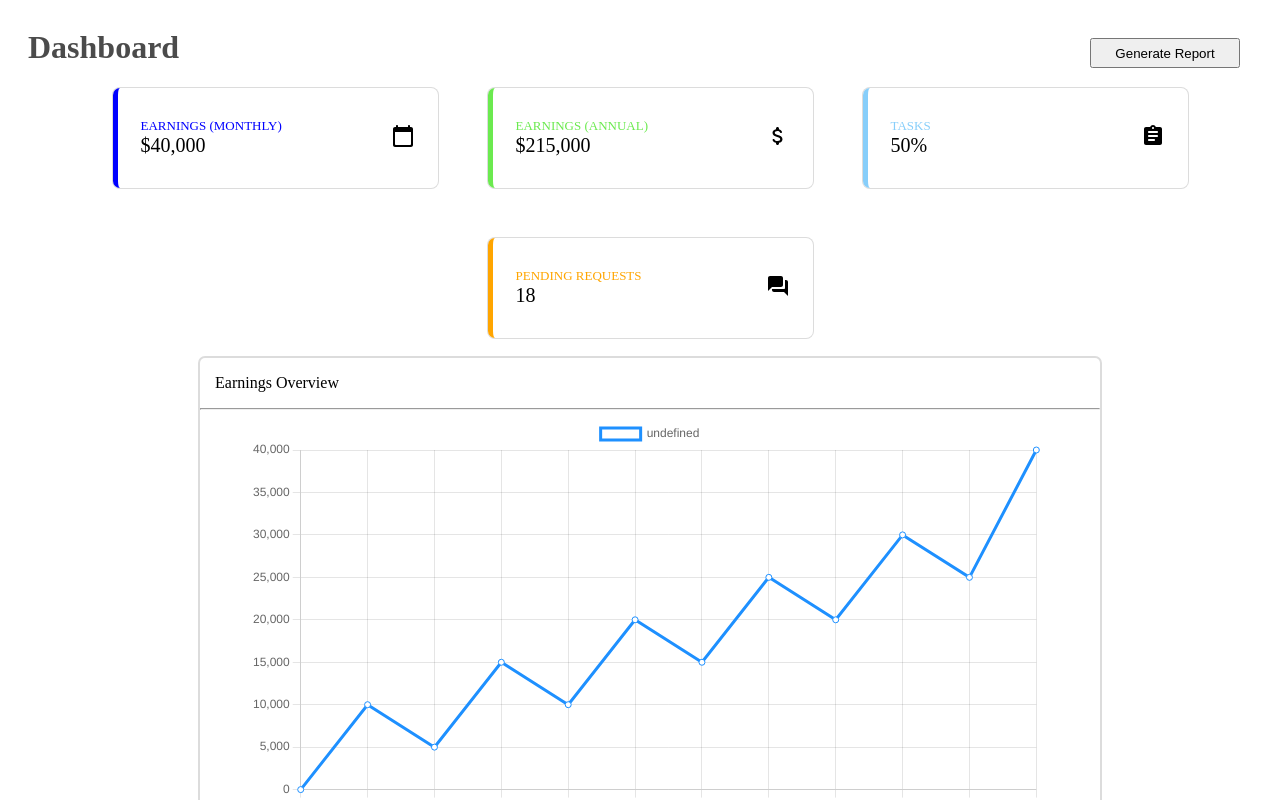
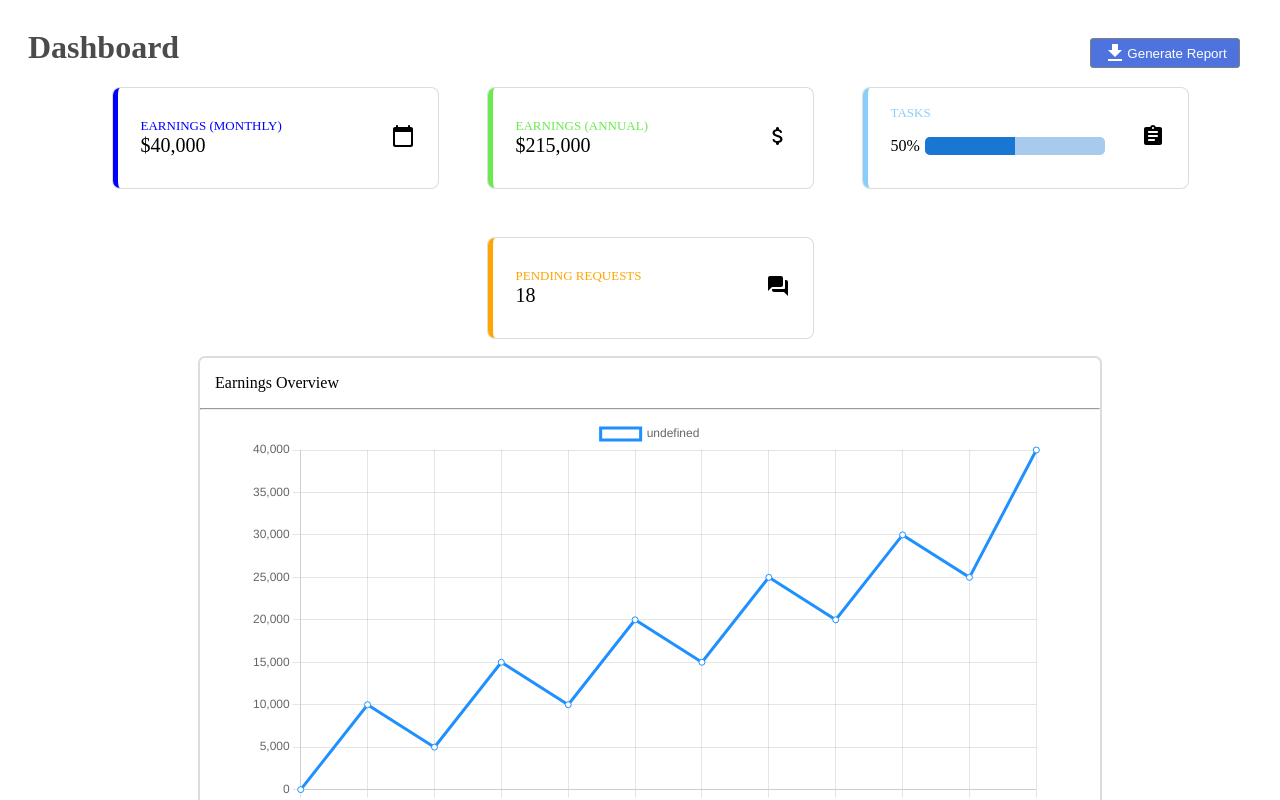
Before and after one commit to jeyachandran17/Dashboard_page, a React (Vite) app: page / in a window 1280 px wide. Shown: the top 800 px of the page. Built offline with nearby package versions, Linux system fonts and the light colour scheme.

Commit message:
alter the page

```diff
--- a/src/App.css
+++ b/src/App.css
@@ -8,6 +8,15 @@
     position: relative;
     left: 20px;
     opacity: 0.7;
+}
+
+.pars{
+    display: flex;
+    gap: 5px;
+}
+.bar{
+    width: 180px;
+    margin-top: 16px;
 }
 
 .dashboard_header{
@@ -24,6 +33,10 @@
     display:flex;
     position: absolute;
     right: 40px;
+    background-color: #4e73df;
+    border: 1px solid gray;
+    border-radius: 3px;
+    color: white;
 }
 
 .box1{
@@ -258,10 +271,6 @@
     /* margin-bottom: 0px; */
 }
 
-.bar1{
-    color: #36b9cc;
-    background-color: #e74a3b;
-}
 
 .project5{
     /* background-color: #36b9cc; */
--- a/src/App.jsx
+++ b/src/App.jsx
@@ -11,6 +11,7 @@ import CalendarTodayRoundedIcon from '@mui/icons-material/CalendarTodayRounded';
 import AttachMoneyRoundedIcon from '@mui/icons-material/AttachMoneyRounded';
 import ForumRoundedIcon from '@mui/icons-material/ForumRounded';
 import { styled } from '@mui/material/styles';
+import DownloadIcon from '@mui/icons-material/Download';
 
 
 ChartJS.register(ArcElement, Tooltip, Legend);
@@ -106,7 +107,7 @@ const datas = {
       <div className="dashboard">
         <div className="dashboard_header">
           <h1 className='head'>Dashboard</h1>
-          <button className='report'>Generate Report</button>
+          <button className='report'><DownloadIcon />Generate Report</button>
         </div>
       </div>
       <div className="box1">
@@ -138,7 +139,11 @@ const datas = {
           <div className="bodycont">
             <div className="content1">
               <p className='type3'>TASKS</p>
-              <p className='price'>50%</p>
+              <div className="pars">
+                <p className='price1'>50%</p>
+                <BorderLinearProgress variant="determinate" value={50} className="bar"/>
+              </div>
+              {/* <p className='price1'>50%<BorderLinearProgress variant="determinate" value={50} className="bar"/></p> */}
             </div>
             <div className="content2">
               <p><AssignmentRoundedIcon /></p>
```
